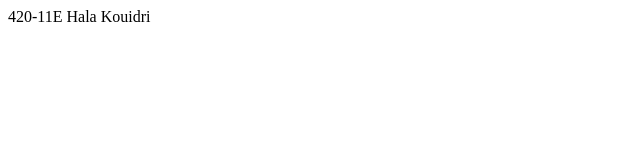
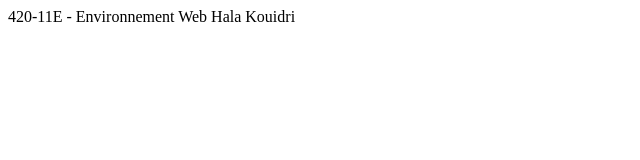
Before and after one commit to Hala-Kouidri/TestGit, a plain HTML site: page index.html in a window 1280 px wide. Shown: the whole page, without its empty margins (0-640 px from the left). Drawn offline with Linux system fonts and the light colour scheme.

Commit message:
ajout texte

```diff
--- a/index.html
+++ b/index.html
@@ -7,7 +7,7 @@
   <title>Document</title>
 </head>
 <body>
-  420-11E
+  420-11E - Environnement Web
   Hala Kouidri
 </body>
 </html>
```
